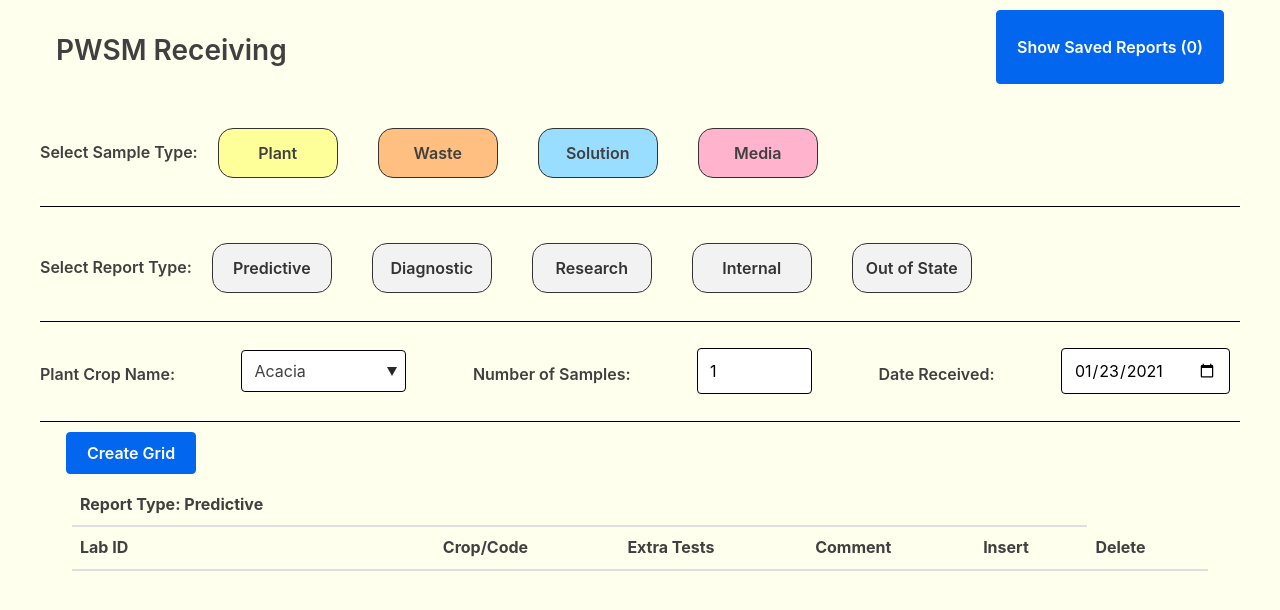
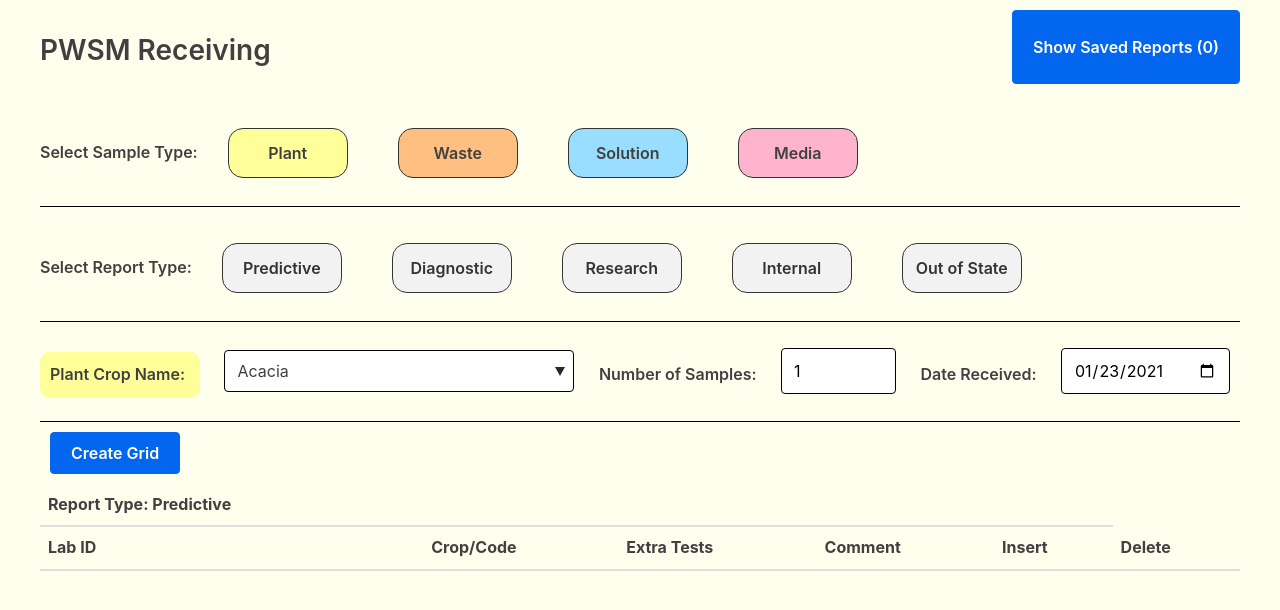
Before and after one commit to PotterOtherP/pwsm, a React (Create React App) app: page / in a window 1280 px wide. Shown: the top 610 px of the page. Built offline with nearby package versions, Linux system fonts and the light colour scheme.

Commit message:
Updated readme

```diff
--- a/src/Form.js
+++ b/src/Form.js
@@ -53,20 +53,25 @@ class Form extends Component {
 
             let type = event.target.value;
             let code = "";
+            let codeDiv = document.getElementById("codeColor");
 
             switch(type)
             {
                 case "Plant":
                     code = this.props.plantMenu[0];
+                    codeDiv.setAttribute("style", "background-color: #ffff99;");
                     break;
                 case "Waste":
                     code = this.props.wasteMenu[0];
+                    codeDiv.setAttribute("style", "background-color: #ffbf80;");
                     break;
                 case "Solution":
                     code = this.props.solutionMenu[0];
+                    codeDiv.setAttribute("style", "background-color: #99ddff;");
                     break;
                 case "Media":
                     code = this.props.mediaMenu[0];
+                    codeDiv.setAttribute("style", "background-color: #ffb3cc;");
                     break;
 
                 default: break;
@@ -94,9 +99,7 @@ class Form extends Component {
 
 
 
-    selectNumSamples = () => { document.getElementById("numSamples").select(); }
-    selectReportNumber = () => { document.getElementById("reportNumber").select(); }
-    selectFirstId = () => { document.getElementById("firstLabId").select(); }
+    selectNumSamples = () => { document.getElementById("numSamplesInput").select(); }
 
 
     submitForm = (event) => {
@@ -144,7 +147,7 @@ class Form extends Component {
 
                 <fieldset className="flex-row form-bottom-row">
 
-                    <label htmlFor="numSamples">{this.getCodePhrase(this.state.sampleType)}</label>
+                    <label id="codeColor">{this.getCodePhrase(this.state.sampleType)}</label>
                     <select name="sampleCode" id="codeSelect" onChange={this.handleChange} value={this.state.sampleCode} >
                         {this.props.dropDown.map( (code, index) => {
                             return (<option key={index} value={code}>{code}</option>);
--- a/src/Table.js
+++ b/src/Table.js
@@ -14,11 +14,12 @@ const LabHeader = (props) => {
     if (props.reportData.sampleGrid.length > 0)
     return (
         <thead>
-            <tr>
-                <th>Report Type: {props.reportData.reportType} </th>
-                <th>{rNum}</th>
+            <tr className="tr-fixed">
+                <th>{rNum + " - " + props.reportData.reportType}</th>
                 <th>Samples: {sampleRange}</th>
+                <th></th>
                 <th><button id="saveButton" onClick={() => props.saveReport()}>Save Report</button></th>
+                <th></th>
                 <th><button id="clearButton" onClick={() => props.clearGrid()}>Clear Grid</button></th>
             </tr>
         </thead>
--- a/src/pwsm.css
+++ b/src/pwsm.css
@@ -10,7 +10,15 @@
     margin-left: 0px;
 }
 
+.container {
+    min-width: 1000px;
+    padding: 0px;
 
+}
+
+.flex-row {
+    margin: 0px;
+}
 
 .table-container{
     position: relative;
@@ -52,6 +60,17 @@
     font-weight: 600;
 }
 
+#codeColor {
+    background-color: #ffff99;
+    border-radius: 10px;
+    padding: 10px;
+    width: 160px;
+}
+
+#codeSelect {
+    width: 350px;
+}
+
 body {
     background-color: #ffffee;
 }
@@ -64,6 +83,10 @@ select {
     border: 1px solid black;
     background-color: #fff;
 }
+
+
+
+
 
 [type='number'], [type='date'] {
     border: 1px solid black;
@@ -132,12 +155,16 @@ fieldset {
     border: 1px solid #333;
 }
 
-.plantBG:active {
+.plantBG:active, .wasteBG:active, .solutionBG:active, .mediaBG:active {
     background-color: white;
 }
 
 .plantBG:hover, .wasteBG:hover, .solutionBG:hover, .mediaBG:hover, .reportTypeBG:hover,
 .duplicate:hover, .delete:hover {
+    border: 3px solid #333;
+}
+
+input:focus {
     border: 3px solid #333;
 }
 
@@ -164,6 +191,7 @@ fieldset {
 
 [type='radio'] {
     appearance: none;
+    margin-left: 10px;
 }
 
 /* Colors from w3.css. Thank you W3! */
```
Also changed, not shown: 2 other files (tests, documents, lock files or other folders).
